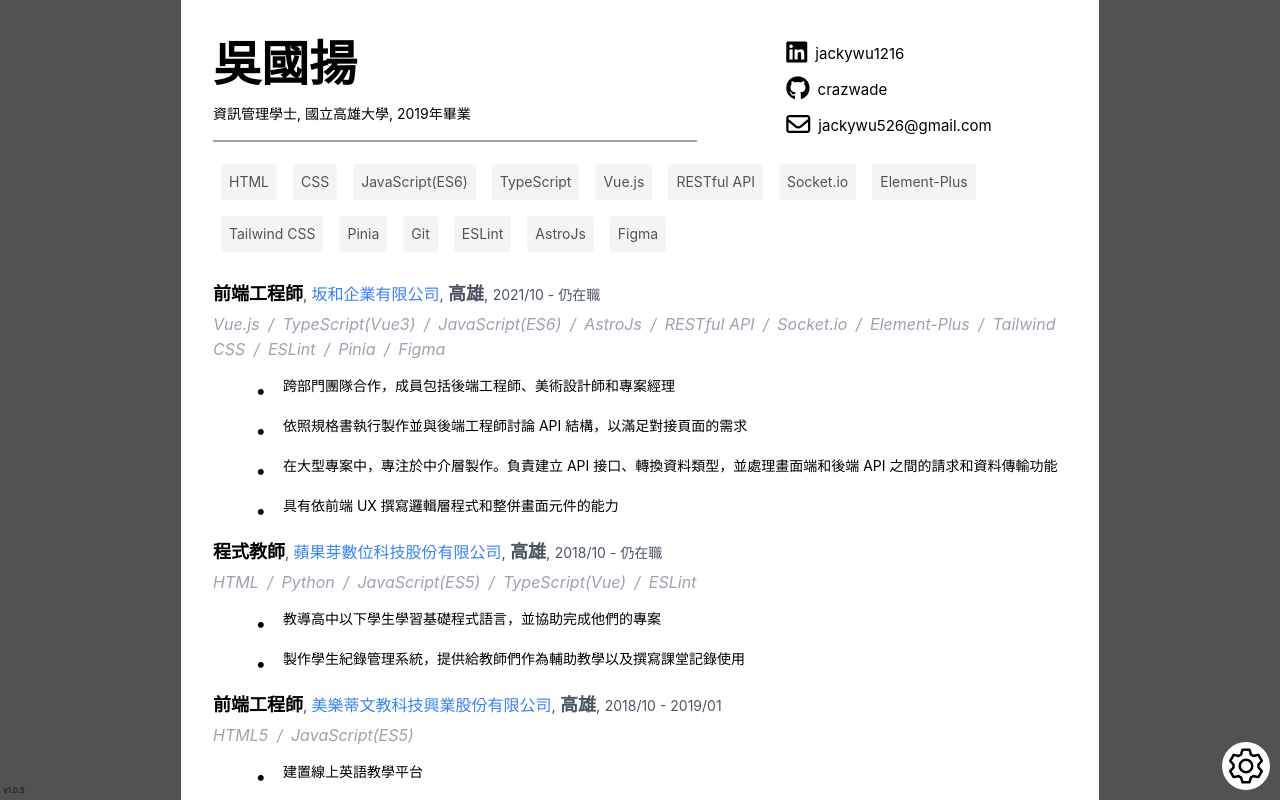
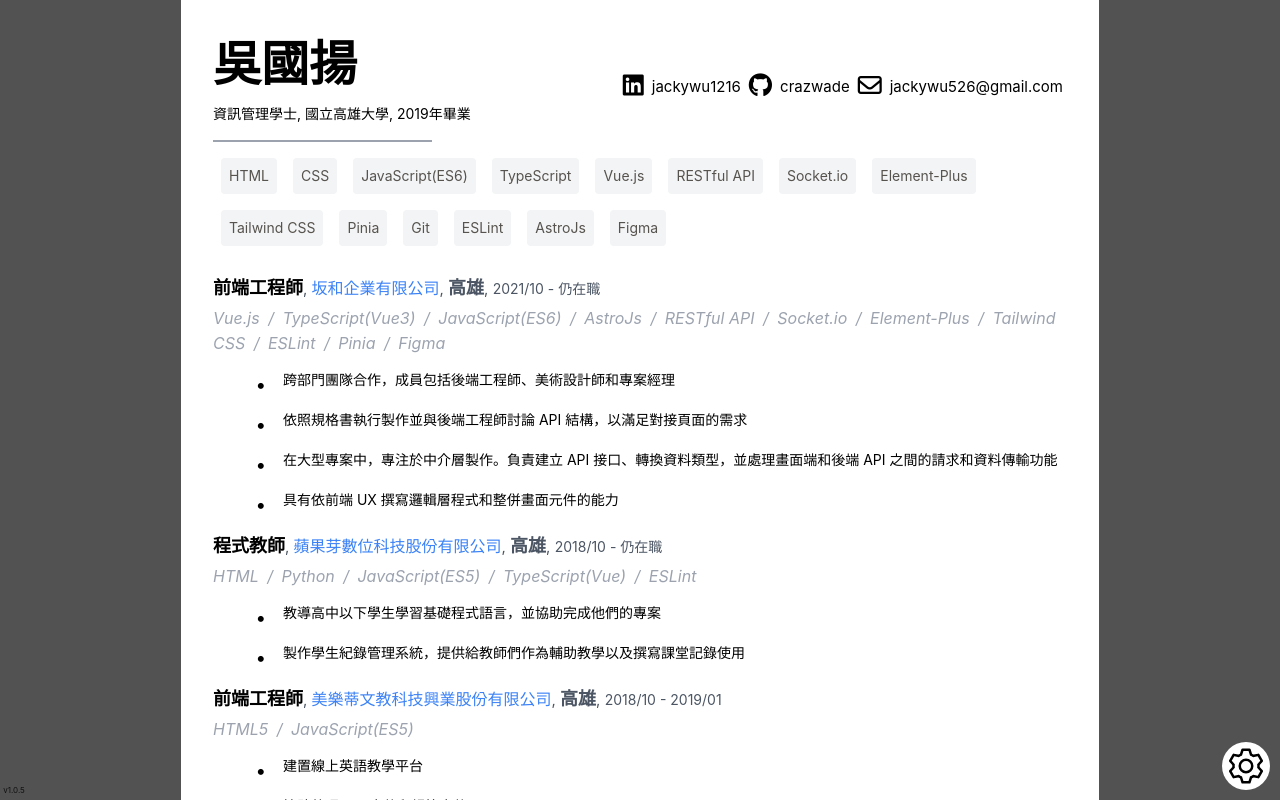
Before and after one commit to crazwade/profile, a Vue app: page / in a window 1280 px wide. Built offline with nearby package versions, Linux system fonts and the light colour scheme.

Commit message:
style(MyInfo.vue): 調整 個人資料的樣式，避免資料過長跑版，導致左右滑動

```diff
--- a/src/view/MainContent/components/MyInfo.vue
+++ b/src/view/MainContent/components/MyInfo.vue
@@ -1,12 +1,12 @@
 <template>
   <div class="text-black">
-    <el-row class="mb-2">
-      <el-col :span="16">
+    <div class="mb-2 flex flex-wrap justify-between w-full">
+      <div class="flex flex-col justify-start">
         <div class=" text-5xl mt-2 font-semibold text-black">{{ $t('info.name') }}</div>
         <div class=" text-sm my-4">{{ $t('info.degree') }}</div>
         <div class=" border-t-2 border-gray-400 w-[85%]"></div>
-      </el-col>
-      <el-col :span="8">
+      </div>
+      <div class="flex flex-wrap">
         <div
           v-for="(item, index) in socialItem"
           :key="index"
@@ -28,8 +28,8 @@
             <span>{{ item.title }}</span>
           </a>
         </div>
-      </el-col>
-    </el-row>
+      </div>
+    </div>
     <el-row>
       <el-col :span="24">
         <div>
```
